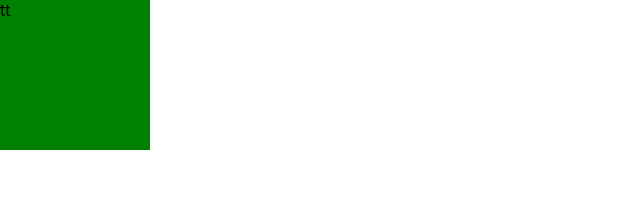
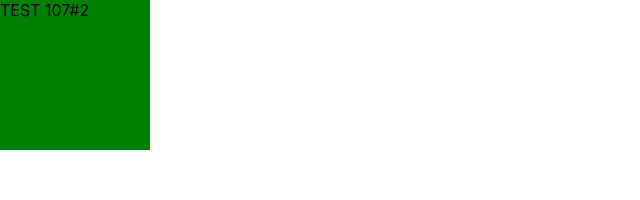
Before and after one commit to Kosa-Nostra/React_Tasks, a React (Create React App) app: page / in a window 1280 px wide. Shown: the top 200 px of the page, without its empty margins (0-640 px from the left). Built offline with nearby package versions, Linux system fonts and the light colour scheme.

Commit message:
Task 107#2

```diff
--- a/src/App.js
+++ b/src/App.js
@@ -38,7 +38,7 @@ function Block1(){
 	return(
 		<Container>
 			<DIVA>
-				<DIVB>tt</DIVB>
+				<DIVB>TEST 107#2</DIVB>
 			</DIVA>
 		</Container>
 	)
```
